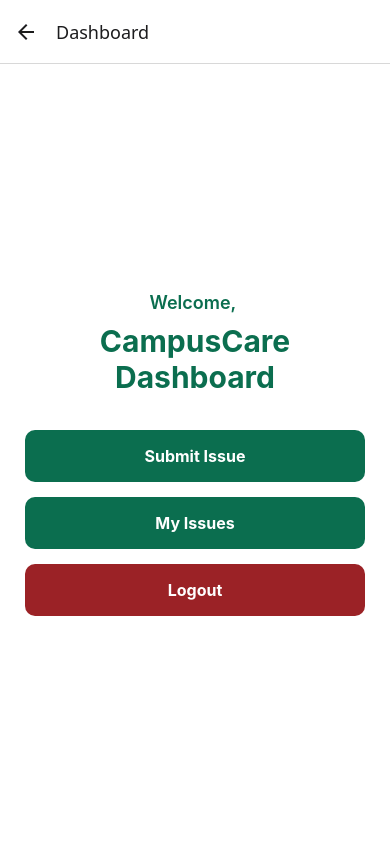
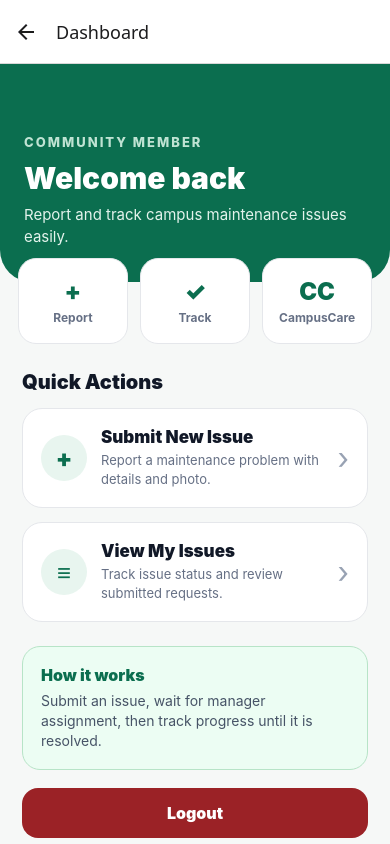
Before and after one commit to salmawalidd/SoftwareProj, a React Native app in the folder frontend/: screen /Dashboard in a window 390 px wide. Built offline with nearby package versions, Linux system fonts and the light colour scheme.

Commit message:
Refactor DashboardScreen layout and functionality
Refactor DashboardScreen layout and styles for better user experience. Updated logout functionality and added new elements for displaying user statistics and quick actions.

```diff
--- a/frontend/screens/DashboardScreen.js
+++ b/frontend/screens/DashboardScreen.js
@@ -6,6 +6,7 @@ import {
   TouchableOpacity,
   StyleSheet,
   Alert,
+  ScrollView,
 } from "react-native";
 
 import AsyncStorage from "@react-native-async-storage/async-storage";
@@ -30,95 +31,269 @@ export default function DashboardScreen({ navigation }) {
     await AsyncStorage.removeItem("token");
     await AsyncStorage.removeItem("user");
 
-    Alert.alert(
-      "Logged Out",
-      "You have been logged out successfully"
-    );
+    Alert.alert("Logged Out", "You have been logged out successfully");
 
-    navigation.navigate("Login");
+    navigation.replace("Login");
   };
 
   return (
-    <View style={styles.container}>
+    <ScrollView contentContainerStyle={styles.container}>
+      <View style={styles.header}>
+        <Text style={styles.roleText}>COMMUNITY MEMBER</Text>
+
         <Text style={styles.welcome}>
-        Welcome, {userName}
+          Welcome back{userName ? `, ${userName}` : ""}
         </Text>
 
-      <Text style={styles.title}>
-        CampusCare Dashboard
+        <Text style={styles.subtitle}>
+          Report and track campus maintenance issues easily.
         </Text>
+      </View>
+
+      <View style={styles.statsRow}>
+        <View style={styles.statCard}>
+          <Text style={styles.statNumber}>+</Text>
+          <Text style={styles.statLabel}>Report</Text>
+        </View>
+
+        <View style={styles.statCard}>
+          <Text style={styles.statNumber}>✓</Text>
+          <Text style={styles.statLabel}>Track</Text>
+        </View>
+
+        <View style={styles.statCard}>
+          <Text style={styles.statNumber}>CC</Text>
+          <Text style={styles.statLabel}>CampusCare</Text>
+        </View>
+      </View>
+
+      <View style={styles.section}>
+        <Text style={styles.sectionTitle}>Quick Actions</Text>
 
         <TouchableOpacity
-        style={styles.button}
+          activeOpacity={0.85}
+          style={styles.actionCard}
           onPress={() => navigation.navigate("SubmitIssue")}
         >
-        <Text style={styles.buttonText}>
-          Submit Issue
+          <View style={styles.iconCircle}>
+            <Text style={styles.iconText}>+</Text>
+          </View>
+
+          <View style={styles.actionTextBox}>
+            <Text style={styles.actionTitle}>Submit New Issue</Text>
+            <Text style={styles.actionSubtitle}>
+              Report a maintenance problem with details and photo.
             </Text>
+          </View>
+
+          <Text style={styles.arrow}>›</Text>
         </TouchableOpacity>
 
         <TouchableOpacity
-        style={styles.button}
+          activeOpacity={0.85}
+          style={styles.actionCard}
           onPress={() => navigation.navigate("MyIssues")}
         >
-        <Text style={styles.buttonText}>
-          My Issues
+          <View style={styles.iconCircle}>
+            <Text style={styles.iconText}>≡</Text>
+          </View>
+
+          <View style={styles.actionTextBox}>
+            <Text style={styles.actionTitle}>View My Issues</Text>
+            <Text style={styles.actionSubtitle}>
+              Track issue status and review submitted requests.
             </Text>
+          </View>
+
+          <Text style={styles.arrow}>›</Text>
         </TouchableOpacity>
+      </View>
+
+      <View style={styles.infoBox}>
+        <Text style={styles.infoTitle}>How it works</Text>
+        <Text style={styles.infoText}>
+          Submit an issue, wait for manager assignment, then track progress until
+          it is resolved.
+        </Text>
+      </View>
 
       <TouchableOpacity
+        activeOpacity={0.85}
         style={styles.logoutButton}
         onPress={handleLogout}
       >
-        <Text style={styles.buttonText}>
-          Logout
-        </Text>
+        <Text style={styles.logoutText}>Logout</Text>
       </TouchableOpacity>
-    </View>
+    </ScrollView>
   );
 }
 
 const styles = StyleSheet.create({
   container: {
-    flex: 1,
-    justifyContent: "center",
-    padding: 25,
-    backgroundColor: "#fff",
+    flexGrow: 1,
+    backgroundColor: "#F6F8F7",
+    paddingBottom: 28,
+  },
+
+  header: {
+    backgroundColor: "#0B6E4F",
+    paddingTop: 70,
+    paddingHorizontal: 24,
+    paddingBottom: 34,
+    borderBottomLeftRadius: 32,
+    borderBottomRightRadius: 32,
+  },
+
+  roleText: {
+    color: "#BFE3D3",
+    fontSize: 13,
+    fontWeight: "800",
+    letterSpacing: 2,
+    marginBottom: 10,
   },
 
   welcome: {
-    fontSize: 18,
-    marginBottom: 10,
-    color: "#0B6E4F",
-    fontWeight: "600",
-    textAlign: "center",
+    color: "#fff",
+    fontSize: 30,
+    fontWeight: "900",
+    marginBottom: 8,
   },
 
-  title: {
-    fontSize: 30,
-    fontWeight: "bold",
-    marginBottom: 35,
-    textAlign: "center",
-    color: "#0B6E4F",
+  subtitle: {
+    color: "#E3F3EC",
+    fontSize: 15,
+    lineHeight: 22,
   },
 
-  button: {
-    backgroundColor: "#0B6E4F",
-    padding: 16,
-    borderRadius: 10,
-    marginBottom: 15,
+  statsRow: {
+    flexDirection: "row",
+    marginTop: -24,
+    paddingHorizontal: 18,
+    justifyContent: "space-between",
+  },
+
+  statCard: {
+    backgroundColor: "#fff",
+    width: "31%",
+    paddingVertical: 18,
+    borderRadius: 18,
+    alignItems: "center",
+    borderWidth: 1,
+    borderColor: "#E5E7EB",
+    elevation: 3,
+  },
+
+  statNumber: {
+    fontSize: 24,
+    fontWeight: "900",
+    color: "#0B6E4F",
+    marginBottom: 4,
+  },
+
+  statLabel: {
+    fontSize: 12,
+    color: "#667085",
+    fontWeight: "700",
+  },
+
+  section: {
+    paddingHorizontal: 22,
+    marginTop: 26,
+  },
+
+  sectionTitle: {
+    fontSize: 20,
+    fontWeight: "900",
+    color: "#111827",
+    marginBottom: 14,
+  },
+
+  actionCard: {
+    backgroundColor: "#fff",
+    borderRadius: 20,
+    padding: 18,
+    marginBottom: 14,
+    flexDirection: "row",
+    alignItems: "center",
+    borderWidth: 1,
+    borderColor: "#E5E7EB",
+    elevation: 3,
+  },
+
+  iconCircle: {
+    width: 46,
+    height: 46,
+    borderRadius: 23,
+    backgroundColor: "#E8F5EF",
+    justifyContent: "center",
+    alignItems: "center",
+    marginRight: 14,
+  },
+
+  iconText: {
+    color: "#0B6E4F",
+    fontSize: 24,
+    fontWeight: "900",
+  },
+
+  actionTextBox: {
+    flex: 1,
+  },
+
+  actionTitle: {
+    fontSize: 17,
+    fontWeight: "900",
+    color: "#111827",
+    marginBottom: 4,
+  },
+
+  actionSubtitle: {
+    fontSize: 13,
+    color: "#667085",
+    lineHeight: 19,
+  },
+
+  arrow: {
+    fontSize: 30,
+    color: "#98A2B3",
+    marginLeft: 8,
+  },
+
+  infoBox: {
+    backgroundColor: "#ECFDF3",
+    marginHorizontal: 22,
+    marginTop: 10,
+    padding: 18,
+    borderRadius: 18,
+    borderWidth: 1,
+    borderColor: "#B7E4C7",
+  },
+
+  infoTitle: {
+    color: "#0B6E4F",
+    fontWeight: "900",
+    fontSize: 16,
+    marginBottom: 6,
+  },
+
+  infoText: {
+    color: "#475467",
+    fontSize: 14,
+    lineHeight: 20,
   },
 
   logoutButton: {
     backgroundColor: "#9B2226",
-    padding: 16,
-    borderRadius: 10,
+    marginHorizontal: 22,
+    marginTop: 18,
+    paddingVertical: 15,
+    borderRadius: 16,
   },
 
-  buttonText: {
-    color: "white",
+  logoutText: {
+    color: "#fff",
     textAlign: "center",
-    fontWeight: "bold",
+    fontWeight: "900",
     fontSize: 16,
   },
 });
```
Lines whose indentation alone changed are shown as unchanged.
